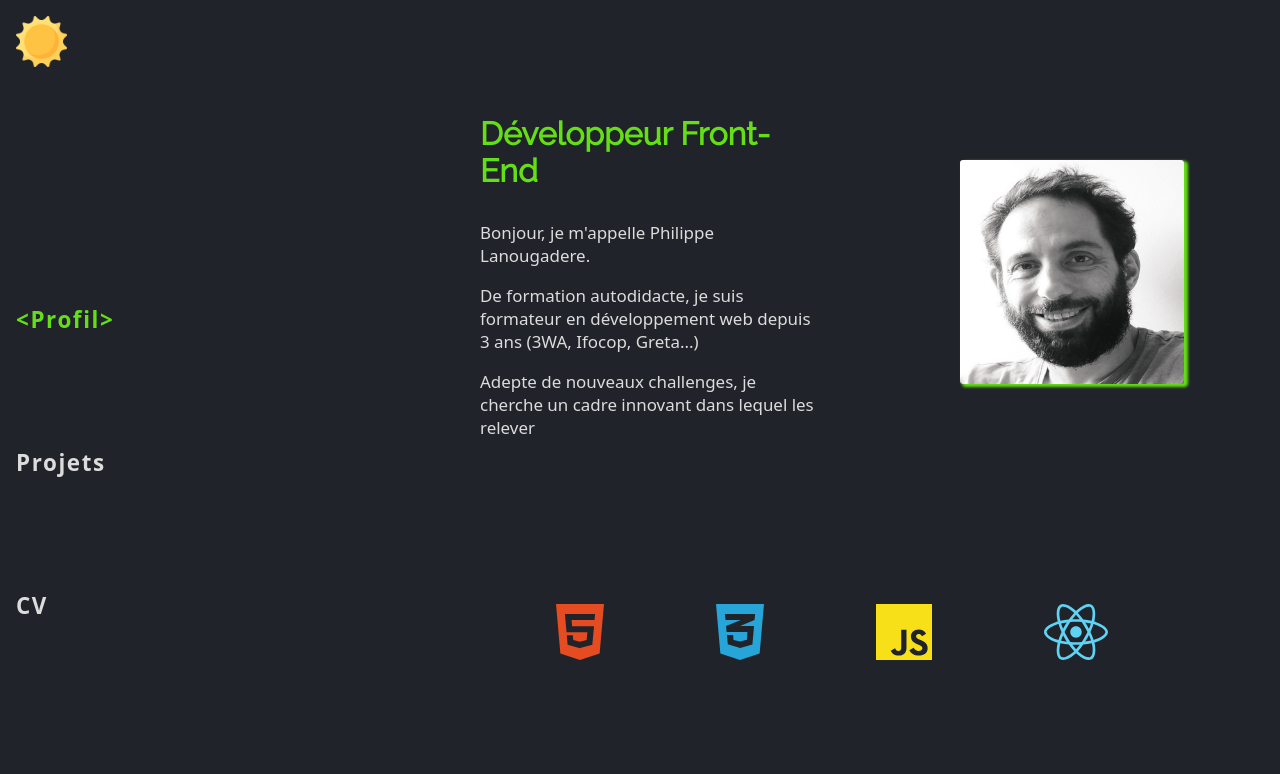
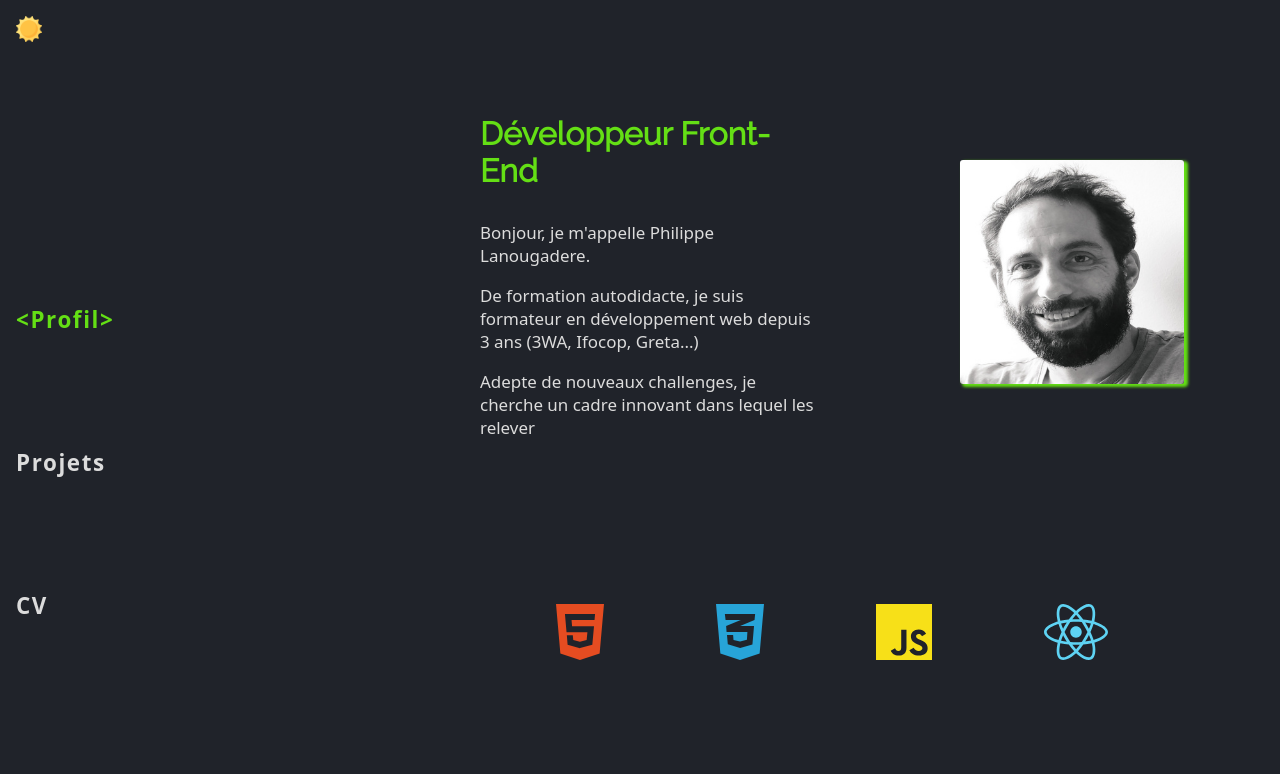
Before and after one commit to philippe76/React-Portfolio, a React (Create React App) app: page / in a window 1280 px wide. Shown: the top 774 px of the page. Built offline with nearby package versions, Linux system fonts and the light colour scheme.

Commit message:
Change size of darkMode icon

```diff
--- a/src/App.css
+++ b/src/App.css
@@ -40,7 +40,7 @@ body {
   position: fixed;
   top: 1rem;
   left: 1rem;
-  width: 4%;
+  width: 2%;
   cursor: pointer;
 }
 
```
